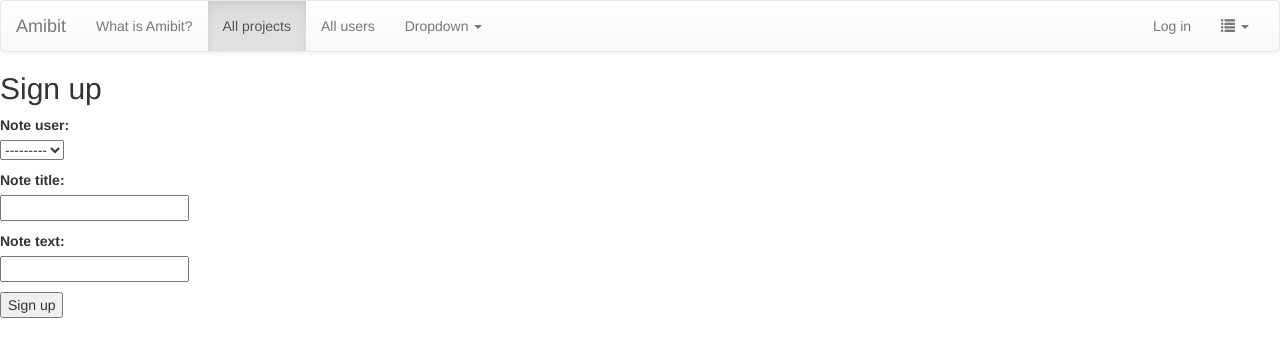
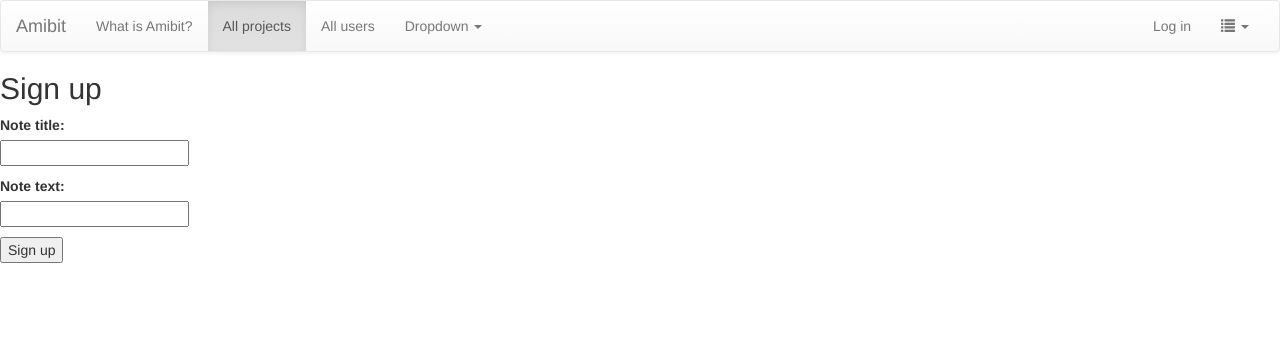
Before and after one commit to GoranAviani/amibit-project, a Django app: page /linkmanager/note/create/ in a window 1280 px wide. Shown: the top 357 px of the page. Run offline with Django 3.2, Linux system fonts and the light colour scheme; some libraries are stand-ins or nearby versions.

Commit message:
on create-note user is auto saved

```diff
--- a/linkmanager/forms.py
+++ b/linkmanager/forms.py
@@ -10,7 +10,7 @@
     class Meta:
         model = Note
         fields = (
-            'note_user',
+            #'note_user',
             'note_title',
             'note_text',
         #    'note_timestamp',
--- a/linkmanager/views.py
+++ b/linkmanager/views.py
@@ -69,7 +69,6 @@
 
 class LinkDestroyView(DestroyAPIView): #retrieve is for detail view
     queryset = Link.objects.all()
-    #serializer_class = LinkUpdateSerializer #not needed?
     lookup_field = 'id'
 
 def NoteCreateView(request):
@@ -78,8 +77,10 @@
         form_note_create = NoteCreate(request.POST)
         if form_note_create.is_valid():
             #note_timestamp = datetime.datetime.now()
-            note = form_note_create.save()
-            note.refresh_from_db()  # load the profile instance created by the signal
+            note = form_note_create.save(commit=False)
+            #null value in column "note_user_id" violates not-null constraint
+            #DETAIL:  Failing row contains (18, commit=False, commit=False
+            note.note_user = request.user
             note.save()
         return redirect('dashboard')
     else:
```
Also changed, not shown: linkmanager/templates/dashboard.html (+13 -4 lines).
